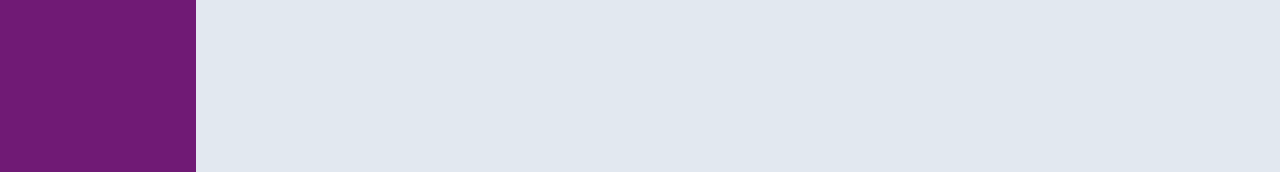
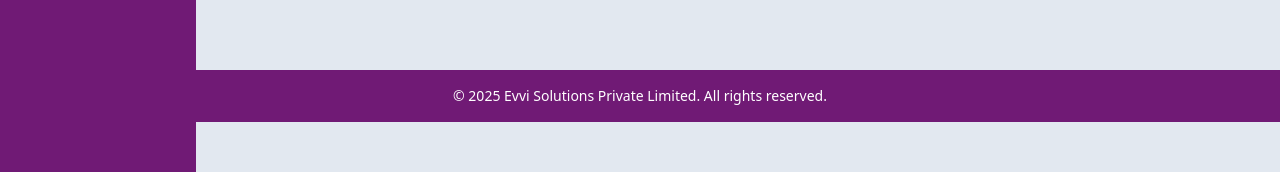
Before and after one commit to VISUTHA91/MERN-FrontEnd, a React (Vite) app: page /Admin/Dashboard in a window 1280 px wide. Shown: the part 678-850 px from the top of the page. Built offline with nearby package versions, Linux system fonts and the light colour scheme; no server answers.

Commit message:
Add Adminfooter component to Dashboard; enhance layout with a fixed footer displaying copyright information.

```diff
--- /dev/null
+++ b/src/Components/Adminfooter.jsx
@@ -0,0 +1,12 @@
+
+import React from 'react'
+
+const Adminfooter = () => {
+    return (
+        <footer className="bg-fuchsia-900 text-white py-4 p-2 text-center">
+            <p className="text-sm">&copy; 2025 Evvi Solutions Private Limited. All rights reserved.</p>
+        </footer>
+    );
+};
+
+export default Adminfooter;
--- a/src/Pages/Admin/Dashboard.jsx
+++ b/src/Pages/Admin/Dashboard.jsx
@@ -14,6 +14,7 @@
 import { FaFirstOrder } from "react-icons/fa";
 import { MdReviews } from "react-icons/md";
 import VendorList from './VendorList';
+import Adminfooter from '../../Components/Adminfooter';
 // import { useState } from 'react';
 
 function Dashboard() {
@@ -40,6 +41,7 @@
     }
   };
   return (
+    <>
     <div className="flex">
       {/* Side Content */}
       <div className="w-58 ">
@@ -154,9 +156,12 @@
       {/* Main Content */}
       <div className='m-4 mt-8 w-full h-screen overflow-auto scrollbar-hide'>
         {renderPageContent()}
+        <div className='mt-5 fixed bottom-0 left-0 w-full'>
+        <Adminfooter></Adminfooter>
+        </div>
       </div>
-
     </div>
+      </>
   );
 }
 
```
